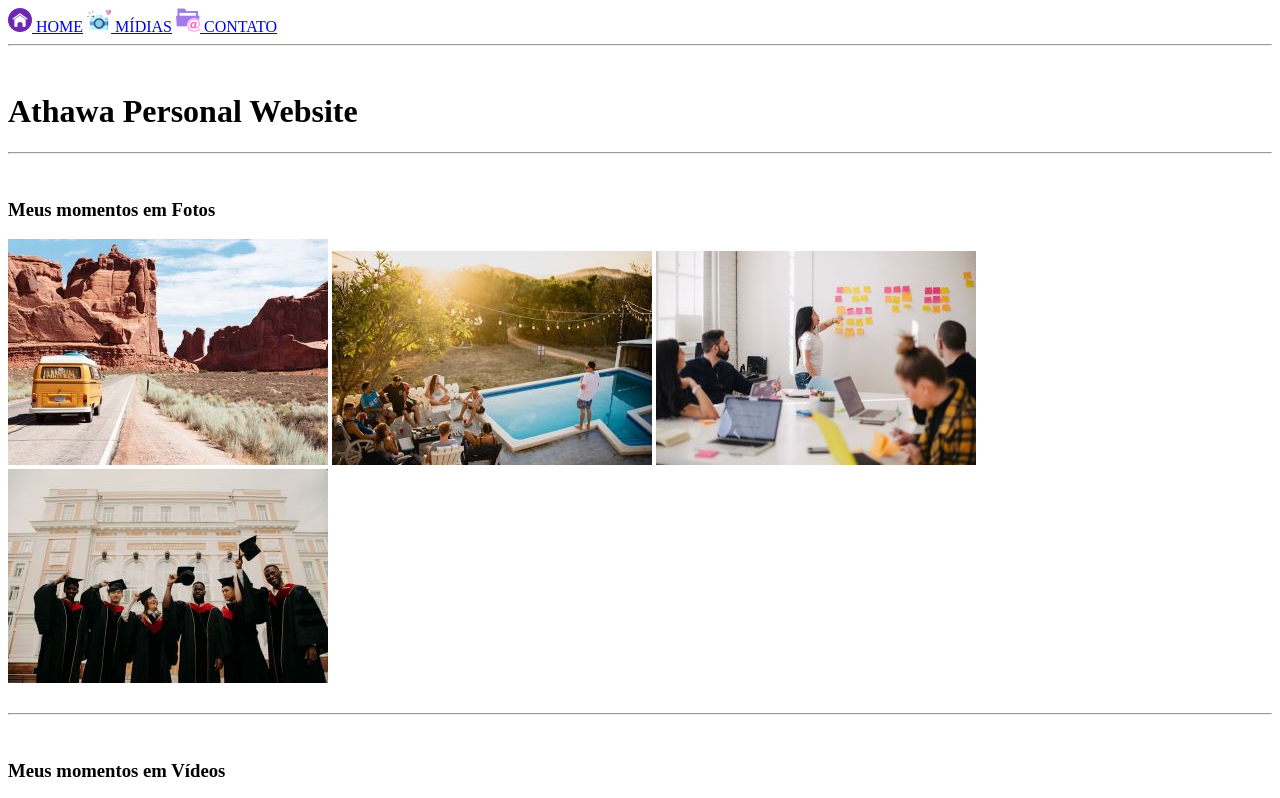
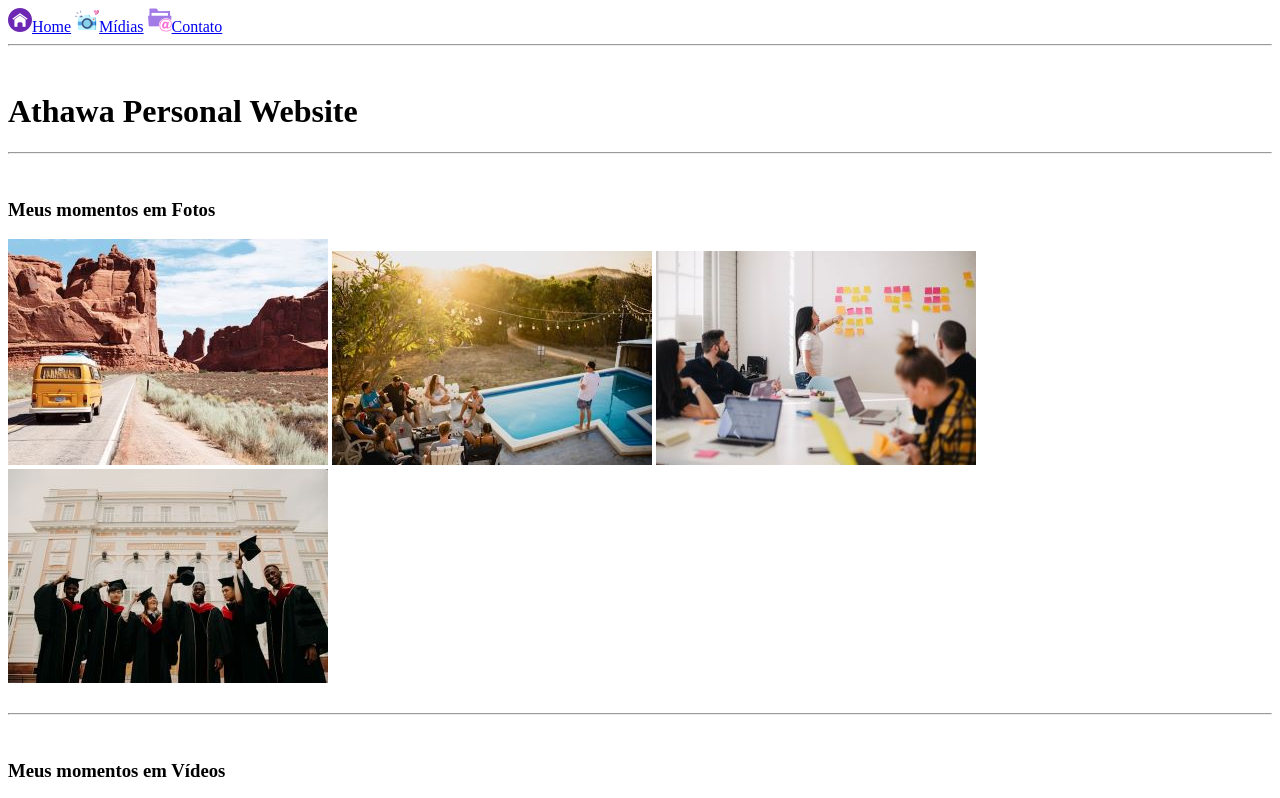
Before and after one commit to lfalvespe/Estudos-HTML-CSS, a plain HTML site: page personal-website-html/pages/media.html in a window 1280 px wide. Shown: the top 798 px of the page. Drawn offline with Linux system fonts and the light colour scheme.

Commit message:
Add files via upload

```diff
--- a/personal-website-html/pages/media.html
+++ b/personal-website-html/pages/media.html
@@ -10,9 +10,9 @@
 <body>
 
     <nav>
-        <a href="../"><img src="../icons/home.png" alt=""> HOME</a>
-        <a href="./media.html"><img src="../icons/cam.png" alt=""> MÍDIAS</a>
-        <a href="./contact.html"><img src="../icons/mail.png" alt=""> CONTATO</a>
+        <a href="../"><img src="../icons/home.png" alt="">Home</a>
+        <a href="./media.html"><img src="../icons/cam.png" alt="">Mídias</a>
+        <a href="./contact.html"><img src="../icons/mail.png" alt="">Contato</a>
     </nav>
     <header>
         <hr>
@@ -58,6 +58,8 @@
         <p>&copy; 2024</p>
     </footer>
 
+    <br><br>
+
 </body>
 
 </html>
```
Also changed, not shown: personal-website-html/index.html (+11 -0 lines), personal-website-html/pages/contact.html (+3 -3 lines).
